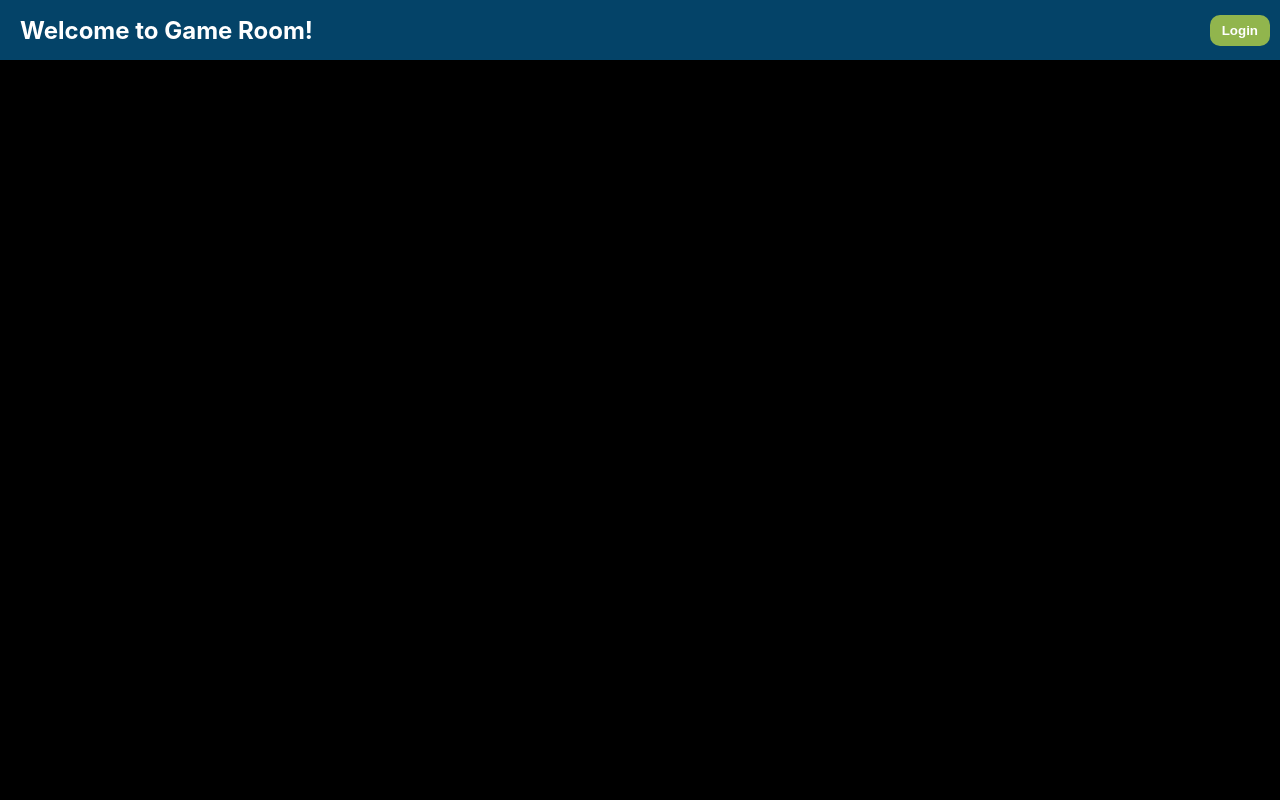
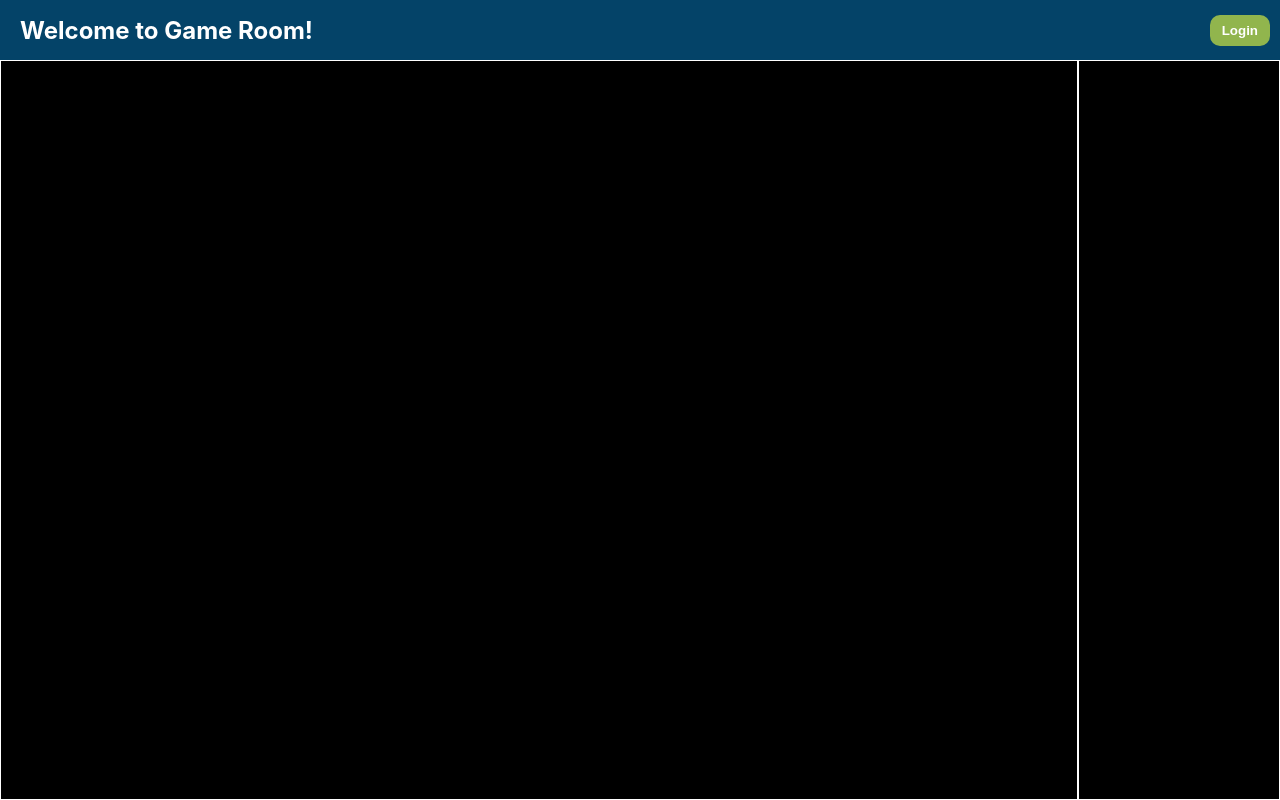
Before and after one commit to fvaldez421/game-room, a React (Create React App) app: page / in a window 1280 px wide. Built offline with nearby package versions, Linux system fonts and the light colour scheme.

Commit message:
added base home/dashboard pagge

```diff
--- a/src/pages/Home.jsx
+++ b/src/pages/Home.jsx
@@ -1,4 +1,22 @@
 import React, { Component } from 'react';
+import styled from 'styled-components';
+
+const Dashboard = styled.div`
+  height: 100%;
+  width: 100%;
+`;
+const Games = styled.div`
+  height: calc(100% - 2px);
+  display: inline-block;
+  width: calc(100% - 204px);
+  border: 1px solid white;
+`;
+const Scores = styled.div`
+  height: calc(100% - 2px);
+  display: inline-block;
+  width: 200px;
+  border: 1px solid white;
+`;
 
 class HomePage extends Component {
   constructor(props) {
@@ -9,7 +27,14 @@ class HomePage extends Component {
   }
   render() {
     return (
-      <div>Hello There</div>
+      <Dashboard>
+        <Games>
+          Games Go Here
+        </Games>
+        <Scores>
+          Scores Go Here
+        </Scores>
+      </Dashboard>
     )
   }
 }
```
